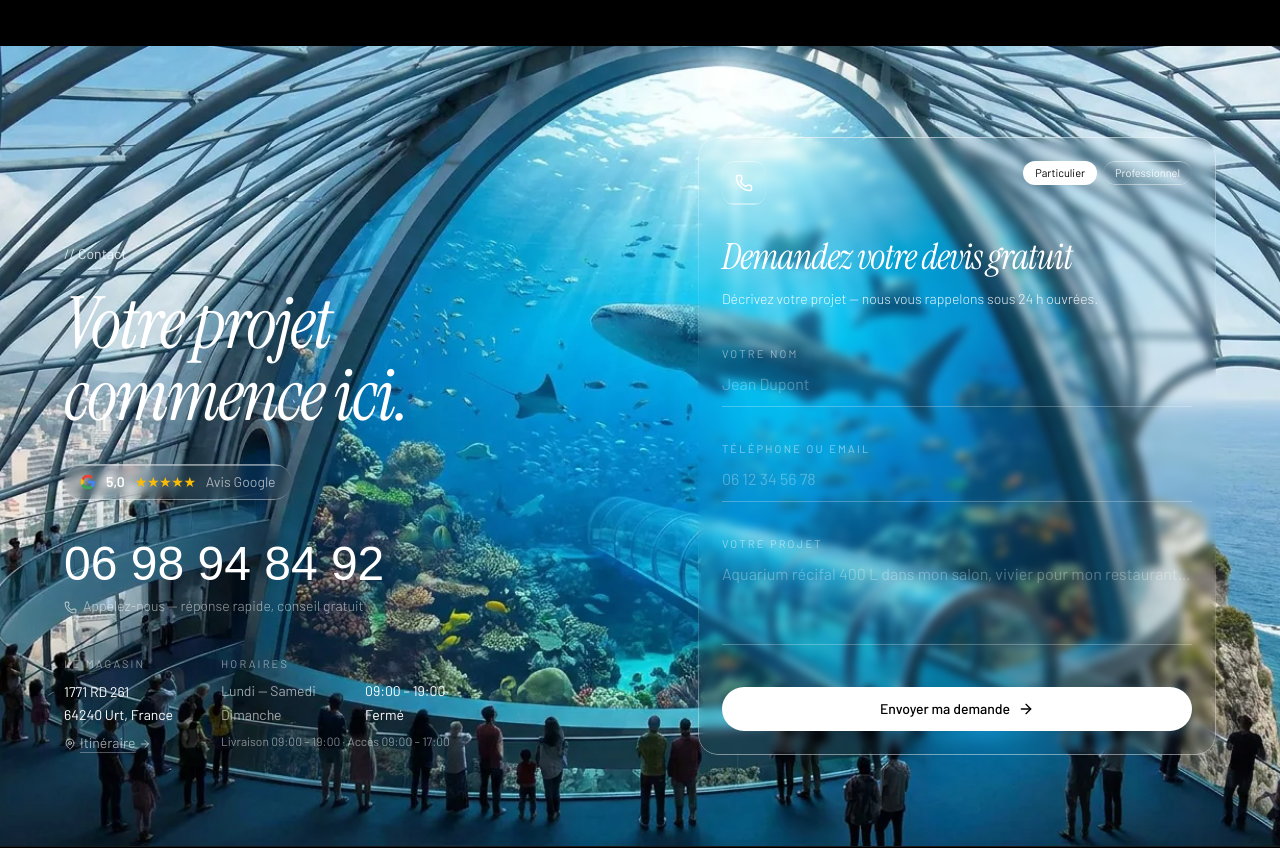
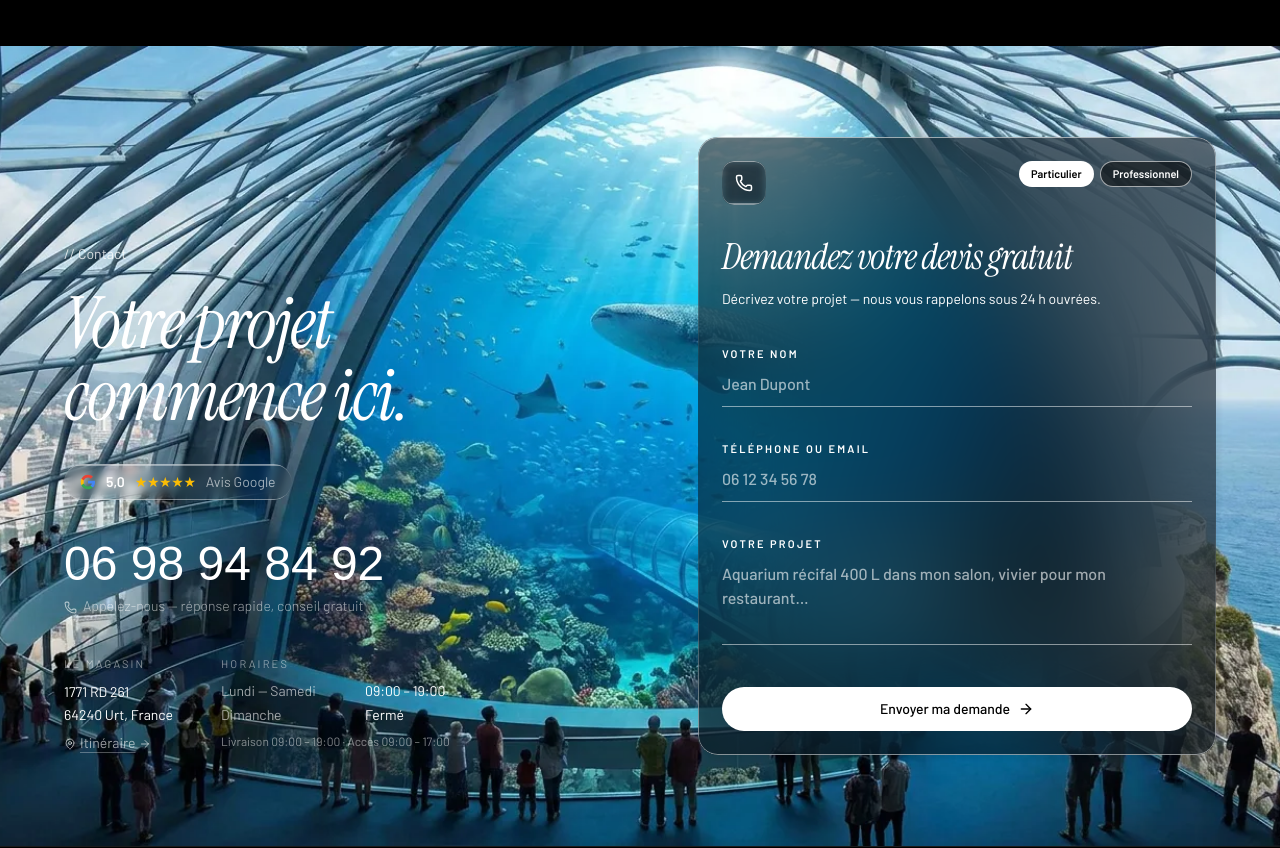
Before and after one commit to Minatoclub237/animonde, a React (Vite) app: page / in a window 1280 px wide. Shown: the part 3220-4068 px from the top of the page. Built offline with nearby package versions, Linux system fonts and the light colour scheme; the HTML template or start-up script is replaced by a standard one; a web font is replaced by a local one.

Commit message:
Formulaire contact : lisibilite renforcee (fond sombre, textes blancs gras)

```diff
--- a/src/components/Contact.tsx
+++ b/src/components/Contact.tsx
@@ -129,7 +129,8 @@ export default function Contact() {
           <FadeUp delay={0.25}>
             <form
               onSubmit={handleSubmit}
-              className="liquid-glass flex flex-col rounded-[1.25rem] p-6"
+              className="liquid-glass-strong flex flex-col rounded-[1.25rem] p-6"
+              style={{ backgroundColor: 'rgba(4, 12, 20, 0.55)' }}
             >
               {/* Top row : icône + toggle profil, comme icône + tags des cartes */}
               <div className="flex items-start justify-between gap-4">
@@ -142,10 +143,10 @@ export default function Contact() {
                       key={p}
                       type="button"
                       onClick={() => setProfil(p)}
-                      className={`whitespace-nowrap rounded-full px-3 py-1 font-body text-[11px] transition-colors ${
+                      className={`whitespace-nowrap rounded-full px-3 py-1 font-body text-[11px] font-semibold transition-colors ${
                         profil === p
                           ? 'bg-white text-black'
-                          : 'liquid-glass text-white/90 hover:text-white'
+                          : 'border border-white/60 bg-black/50 text-white hover:bg-black/70'
                       }`}
                     >
                       {p}
@@ -157,42 +158,42 @@ export default function Contact() {
               <h3 className="mt-8 font-heading italic text-3xl leading-none tracking-[-1px] text-white md:text-4xl">
                 Demandez votre devis gratuit
               </h3>
-              <p className="mt-3 font-body text-sm font-light leading-snug text-white/90">
+              <p className="mt-3 font-body text-sm leading-snug text-white">
                 Décrivez votre projet — nous vous rappelons sous 24 h ouvrées.
               </p>
 
               <div className="mt-8 space-y-7 font-body">
                 <label className="block">
-                  <span className="text-[11px] uppercase tracking-[0.2em] text-white/50">Votre nom</span>
+                  <span className="text-[11px] font-bold uppercase tracking-[0.2em] text-white">Votre nom</span>
                   <input
                     type="text"
                     required
                     value={nom}
                     onChange={(e) => setNom(e.target.value)}
                     placeholder="Jean Dupont"
-                    className="mt-2 w-full border-b border-white/25 bg-transparent pb-2.5 text-white outline-none transition-colors placeholder:text-white/30 focus:border-white"
+                    className="mt-2 w-full border-b border-white/50 bg-transparent pb-2.5 font-medium text-white outline-none transition-colors placeholder:text-white/60 focus:border-white"
                   />
                 </label>
                 <label className="block">
-                  <span className="text-[11px] uppercase tracking-[0.2em] text-white/50">Téléphone ou email</span>
+                  <span className="text-[11px] font-bold uppercase tracking-[0.2em] text-white">Téléphone ou email</span>
                   <input
                     type="text"
                     required
                     value={coord}
                     onChange={(e) => setCoord(e.target.value)}
                     placeholder="06 12 34 56 78"
-                    className="mt-2 w-full border-b border-white/25 bg-transparent pb-2.5 text-white outline-none transition-colors placeholder:text-white/30 focus:border-white"
+                    className="mt-2 w-full border-b border-white/50 bg-transparent pb-2.5 font-medium text-white outline-none transition-colors placeholder:text-white/60 focus:border-white"
                   />
                 </label>
                 <label className="block">
-                  <span className="text-[11px] uppercase tracking-[0.2em] text-white/50">Votre projet</span>
+                  <span className="text-[11px] font-bold uppercase tracking-[0.2em] text-white">Votre projet</span>
                   <textarea
                     required
                     rows={3}
                     value={message}
                     onChange={(e) => setMessage(e.target.value)}
                     placeholder="Aquarium récifal 400 L dans mon salon, vivier pour mon restaurant…"
-                    className="mt-2 w-full resize-none border-b border-white/25 bg-transparent pb-2.5 text-white outline-none transition-colors placeholder:text-white/30 focus:border-white"
+                    className="mt-2 w-full resize-none border-b border-white/50 bg-transparent pb-2.5 font-medium text-white outline-none transition-colors placeholder:text-white/60 focus:border-white"
                   />
                 </label>
               </div>
```
